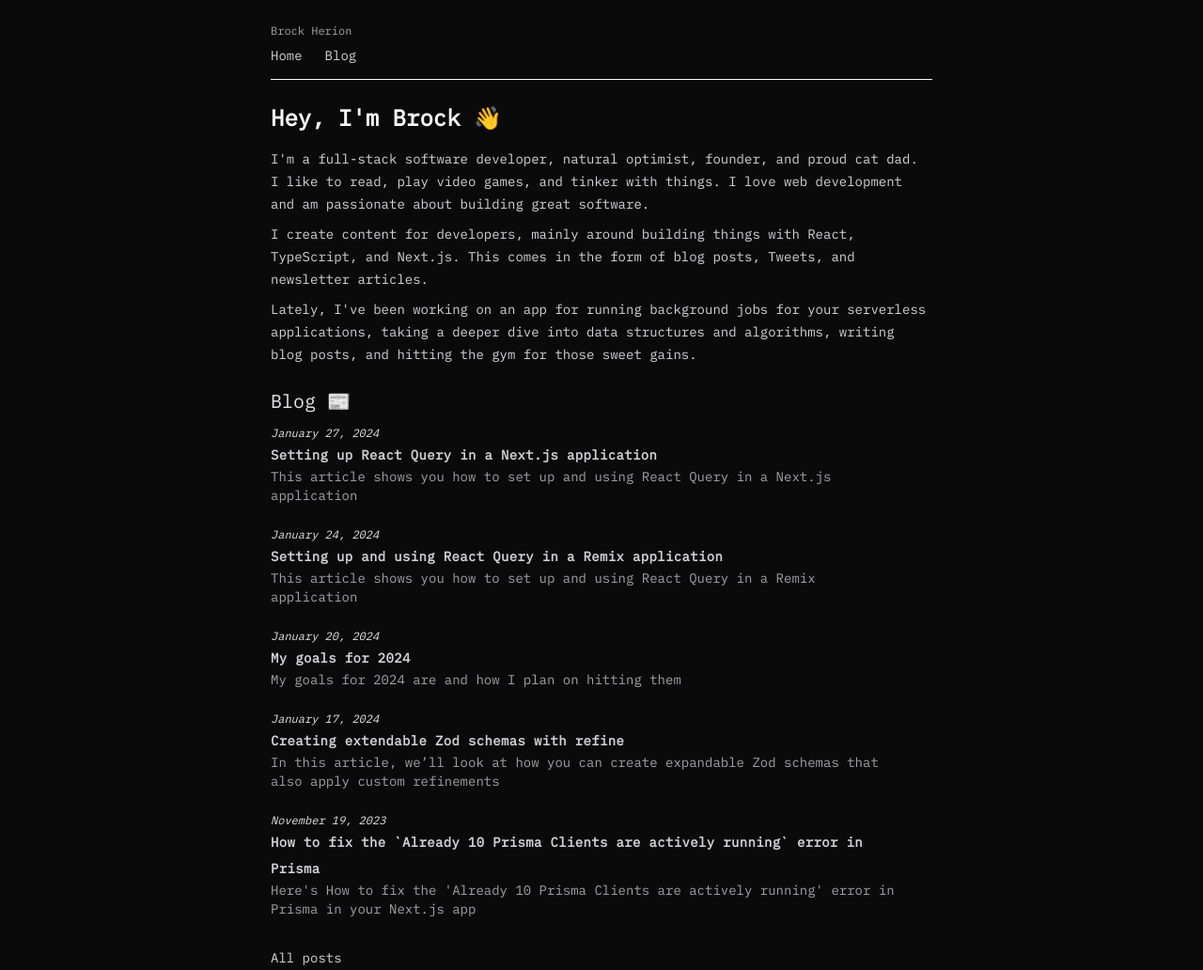
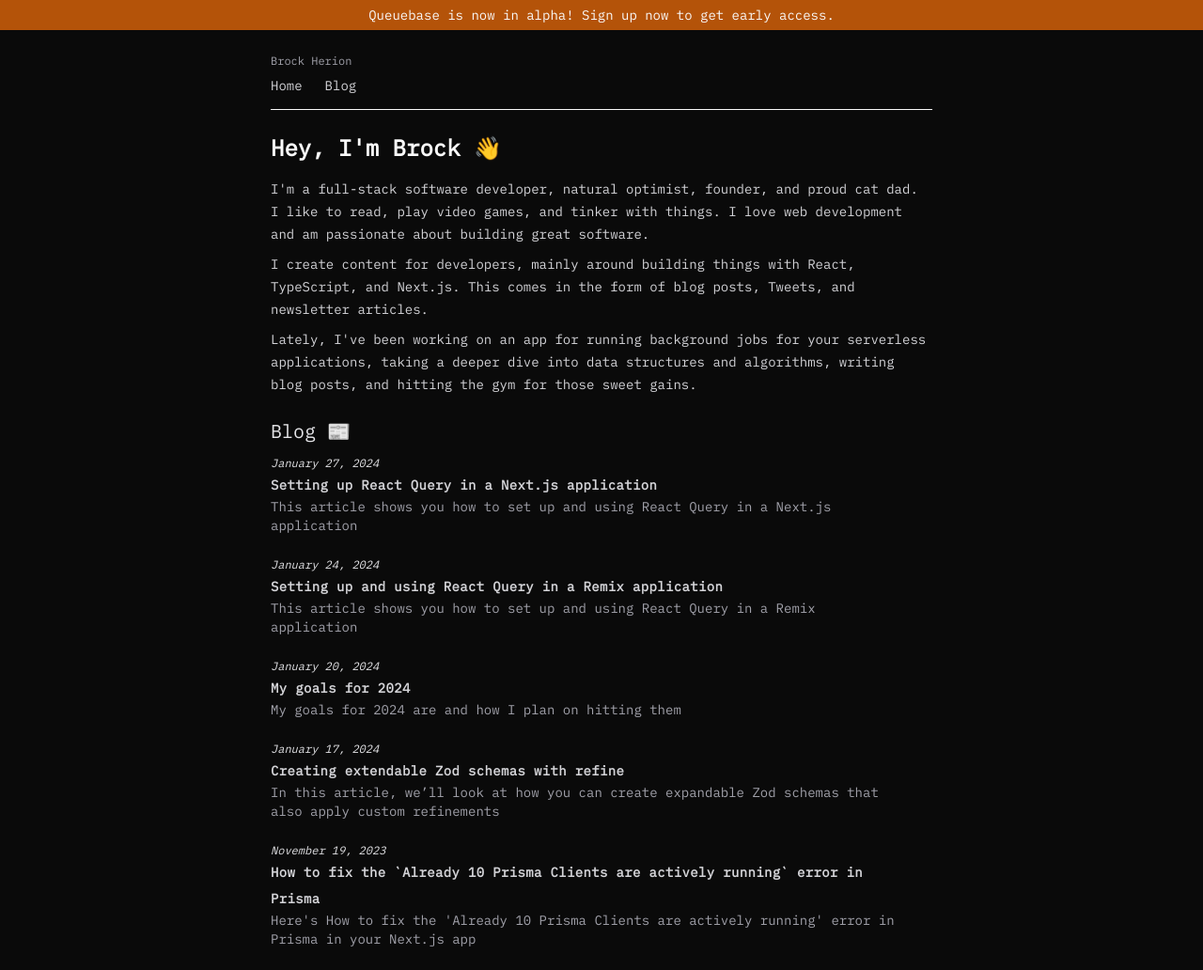
Before and after one commit to BrockHerion/brockherion.dev, an Astro site: page / in a window 1280 px wide. Shown: the top 1032 px of the page at 94% size. Built offline with nearby package versions, Linux system fonts and the light colour scheme; Astro itself is replaced by a stand-in of ours; a script that the page names is missing; a web font is replaced by a local one.

Commit message:
Added status bar

```diff
--- a/src/layouts/Layout.astro
+++ b/src/layouts/Layout.astro
@@ -14,13 +14,22 @@ const permalink = generatePermalink(slug);
     <BaseHead {title} {description} {permalink} {image} {keywords} />
   </head>
 
-  <body
-    class="bg-neutral-950 text-zinc-50 font-ibm-plex-mono mx-auto max-w-3xl px-8"
+  <body class="bg-neutral-950 text-zinc-50 font-ibm-plex-mono">
+    <div class="bg-amber-700 flex py-1.5 text-sm text-center">
+      <a
+        href="https://queuebase.com"
+        class="w-full"
+        rel="_noreferrer"
+        target="_blank"
+        >Queuebase is now in alpha! Sign up now to get early access.</a
       >
+    </div>
+    <div class="mx-auto max-w-3xl px-8">
       <Header enableAnimation={enableAnimation} />
       <main>
         <slot />
       </main>
       <Footer />
+    </div>
   </body>
 </html>
```
Lines whose indentation alone changed are shown as unchanged.
